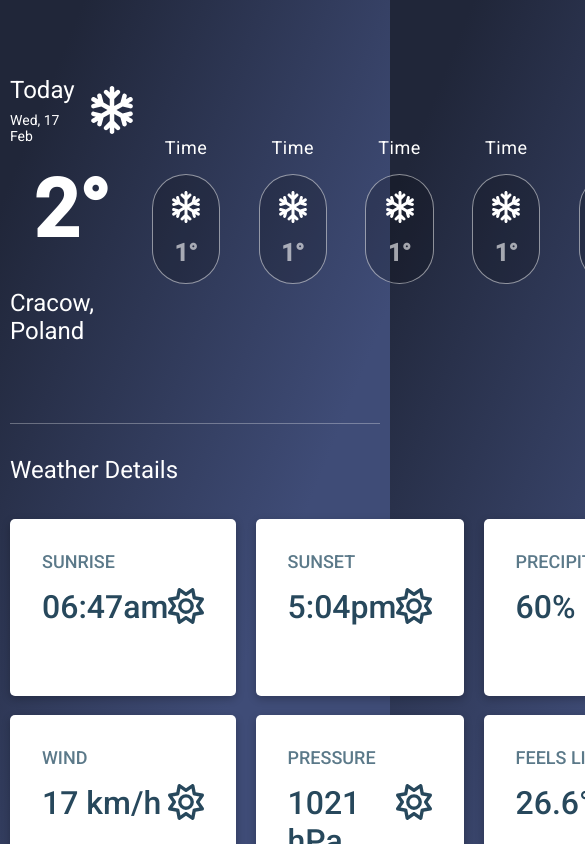
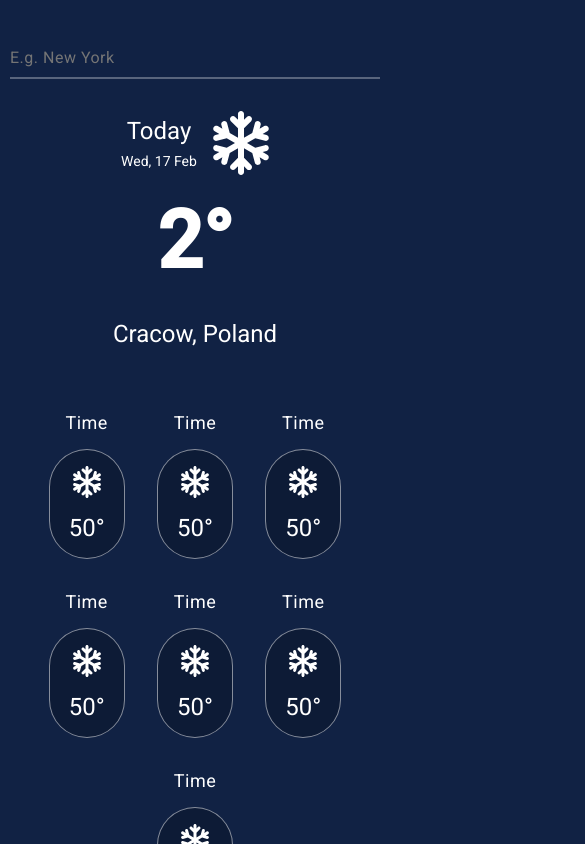
Before and after one commit to danlleo/Weather-App-Diploma-Project, a React (Create React App) app: page / in a window 390 px wide. Shown: the top 844 px of the page, 585 px wide, since content can reach past the window. Built offline with nearby package versions, Linux system fonts and the light colour scheme.

Commit message:
Additional styling

```diff
--- a/src/components/Forecast/Forecast.css
+++ b/src/components/Forecast/Forecast.css
@@ -2,6 +2,12 @@
   display: flex;
   justify-content: space-between;
   width: 100%;
+}
+
+.forecast-container__current {
+  display: flex;
+  flex-direction: column;
+  align-items: center;
 }
 
 .forecast-container__current__date {
@@ -29,3 +35,43 @@
   align-items: center;
   justify-content: space-between;
 }
+
+.forecast-container__current__date__day {
+  display: flex;
+  flex-direction: column;
+  align-items: center;
+  justify-content: center;
+  margin-right: 1rem;
+}
+
+.forecast-container__current__date__day h3 {
+  margin-bottom: 0.5rem;
+  font-size: 24px;
+  font-weight: 400;
+}
+
+.forecast-container__current__date__day p {
+  font-size: 14px;
+}
+
+@media only screen and (max-width: 1030px) {
+  .forecast-container {
+    flex-direction: column;
+  }
+
+  .forecast-container__current {
+    margin: 2rem 0 3rem;
+  }
+
+  .forecast-container__list {
+    display: flex;
+    flex-wrap: wrap;
+    margin-bottom: 2rem;
+  }
+}
+
+@media only screen and (max-width: 600px) {
+  .forecast-container__list {
+    justify-content: center;
+  }
+}
--- a/src/components/Forecast/Forecast.jsx
+++ b/src/components/Forecast/Forecast.jsx
@@ -9,28 +9,12 @@ const Forecast = () => {
     <div className="forecast-container">
       <div className="forecast-container__current">
         <div className="forecast-container__current__date">
-          <div
-            style={{
-              display: "flex",
-              flexDirection: "column",
-              justifyContent: "center",
-              alignItems: "center",
-              marginRight: "1rem",
-            }}
-          >
-            <h3
-              style={{
-                marginBottom: ".5rem",
-                fontWeight: "400",
-                fontSize: "24px",
-              }}
-            >
-              Today
-            </h3>
-            <p style={{ fontSize: "14px" }}>Wed, 17 Feb</p>
+          <div className="forecast-container__current__date__day">
+            <h3>Today</h3>
+            <p>Wed, 17 Feb</p>
           </div>
           <div>
-            <FontAwesomeIcon icon={faSnowflake} size="3x" />
+            <FontAwesomeIcon icon={faSnowflake} size="4x" />
           </div>
         </div>
         <div className="forecast-container__current__temp">
--- a/src/components/ForecastItem/ForecastItem.css
+++ b/src/components/ForecastItem/ForecastItem.css
@@ -29,6 +29,19 @@
 }
 
 .forecast-item__container h4 {
-  font-size: 22px;
-  color: rgba(255, 255, 255, 0.6);
+  font-size: 24px;
+  font-weight: 400;
+  color: var(--main-color);
 }
+
+@media only screen and (max-width: 900px) {
+  .forecast-item {
+    margin: 0;
+  }
+}
+
+@media only screen and (max-width: 600px) {
+  .forecast-item {
+    padding: 1rem;
+  }
+}
--- a/src/components/ForecastItem/ForecastItem.jsx
+++ b/src/components/ForecastItem/ForecastItem.jsx
@@ -15,7 +15,7 @@ const ForecastItem = () => {
           size="2x"
           style={{ marginBottom: "1rem" }}
         />
-        <h4 style={{fontSize: "24px"}}>1°</h4>
+        <h4>50°</h4>
       </div>
     </div>
   );
--- a/src/components/Search/Search.css
+++ b/src/components/Search/Search.css
@@ -1,6 +1,5 @@
 form {
   display: flex;
-  margin-top: 1rem;
   width: 100%;
   border-bottom: 2px solid rgba(255, 255, 255, 0.3);
 }
--- a/src/components/WeatherData/WeatherData.css
+++ b/src/components/WeatherData/WeatherData.css
@@ -46,3 +46,42 @@
   font-weight: 500;
   color: #27485c;
 }
+
+@media only screen and (max-width: 950px) {
+  .data-list {
+    grid-template-columns: repeat(3, 1fr);
+    grid-template-rows: repeat(3, 1fr);
+    grid-template-areas:
+      ". . ."
+      ". . ."
+      ". . .";
+  }
+}
+
+@media only screen and (max-width: 730px) {
+  .data-list {
+    grid-template-columns: repeat(2, 1fr);
+    grid-template-rows: repeat(4, 1fr);
+    grid-template-areas:
+      ". ."
+      ". ."
+      ". ."
+      ". .";
+  }
+}
+
+@media only screen and (max-width: 520px) {
+  .data-list {
+    grid-template-columns: repeat(1, 1fr);
+    grid-template-rows: repeat(8, 1fr);
+    grid-template-areas:
+      "."
+      "."
+      "."
+      "."
+      "."
+      "."
+      "."
+      ".";
+  }
+}
--- a/src/index.css
+++ b/src/index.css
@@ -12,6 +12,7 @@
 }
 
 #root {
+  margin-top: 3rem;
   width: 100%;
 }
 
@@ -19,12 +20,7 @@ body {
   display: flex;
   justify-content: center;
   align-items: center;
-  background-image: linear-gradient(
-    112.1deg,
-    rgba(32, 38, 57, 1) 11.4%,
-    rgba(63, 76, 119, 1) 70.2%
-  );
-  height: 100vh;
+  background: #112244;
 }
 
 .container {
```
